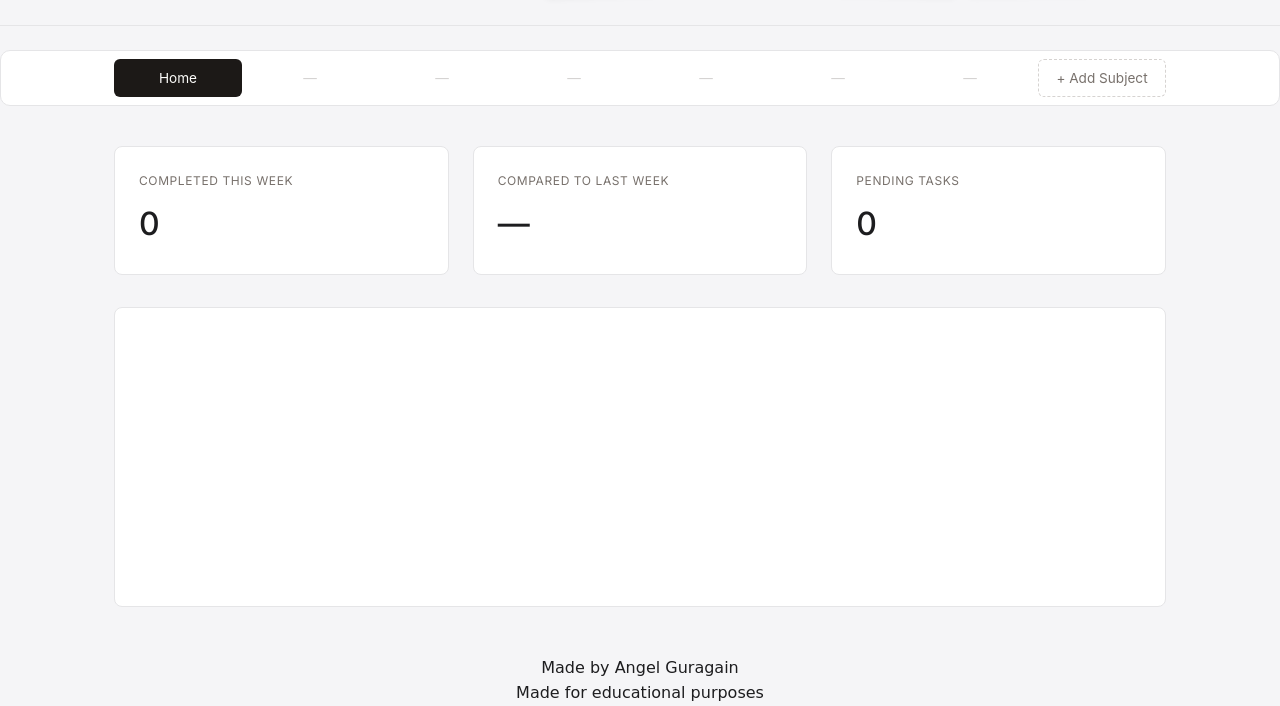
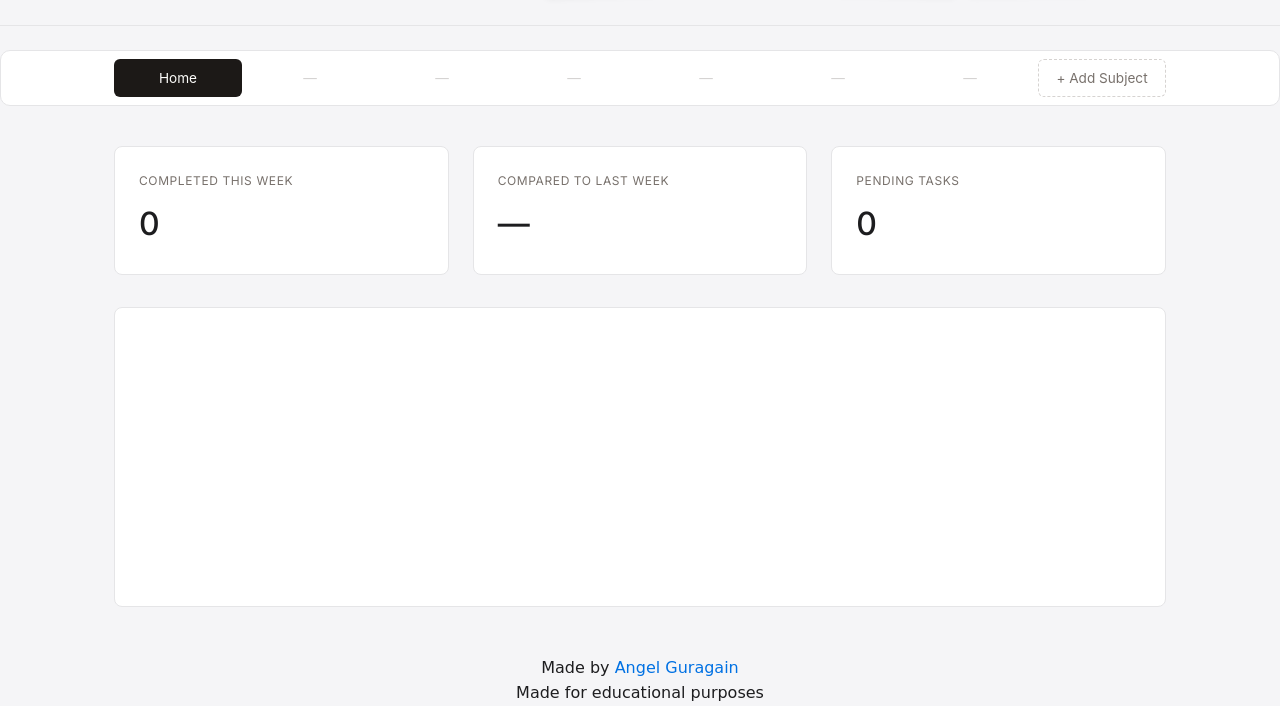
Before and after one commit to angelguragain01/Study-Tracker, a plain HTML site: page index.html in a window 1280 px wide. Shown: the part 126-832 px from the top of the page. Drawn offline with Linux system fonts and the light colour scheme.

Commit message:
Update index.html

```diff
--- a/index.html
+++ b/index.html
@@ -169,7 +169,7 @@
     <script src="script.js"></script>
     <footer class="footer">
         <div class="container footer-content">
-            <p align="center" style="font-family: 'Architects Daughter', cursive;">Made by Angel Guragain</p>
+            <p align="center" style="font-family: 'Architects Daughter', cursive;">Made by <a href="https://www.instagram.com/the_angelguragain/" target="_blank">Angel Guragain</a></p>
             <p align="center" style="font-family: 'Architects Daughter', cursive;">Made for educational purposes</p>
         </div>
 </body>
```
